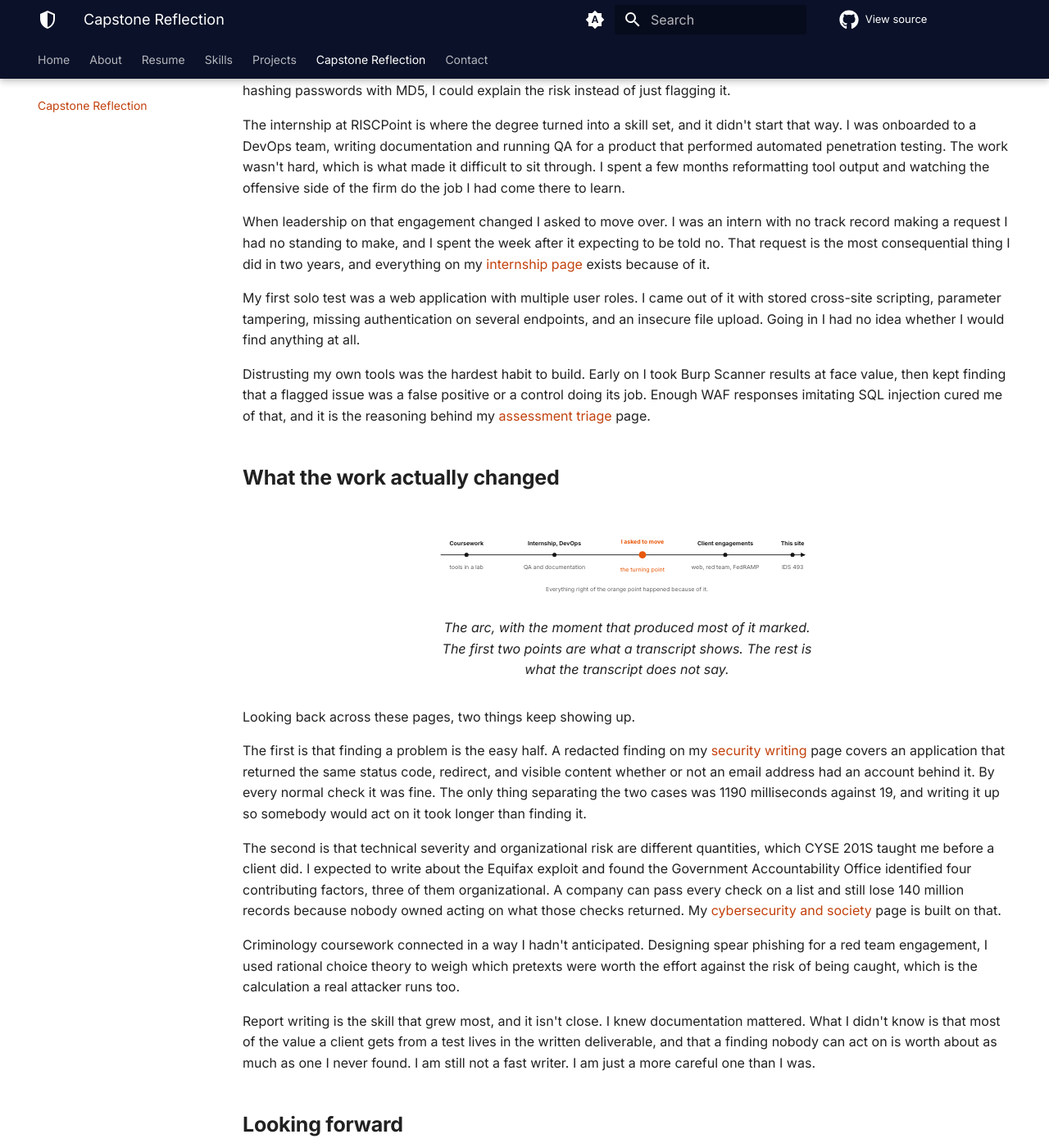
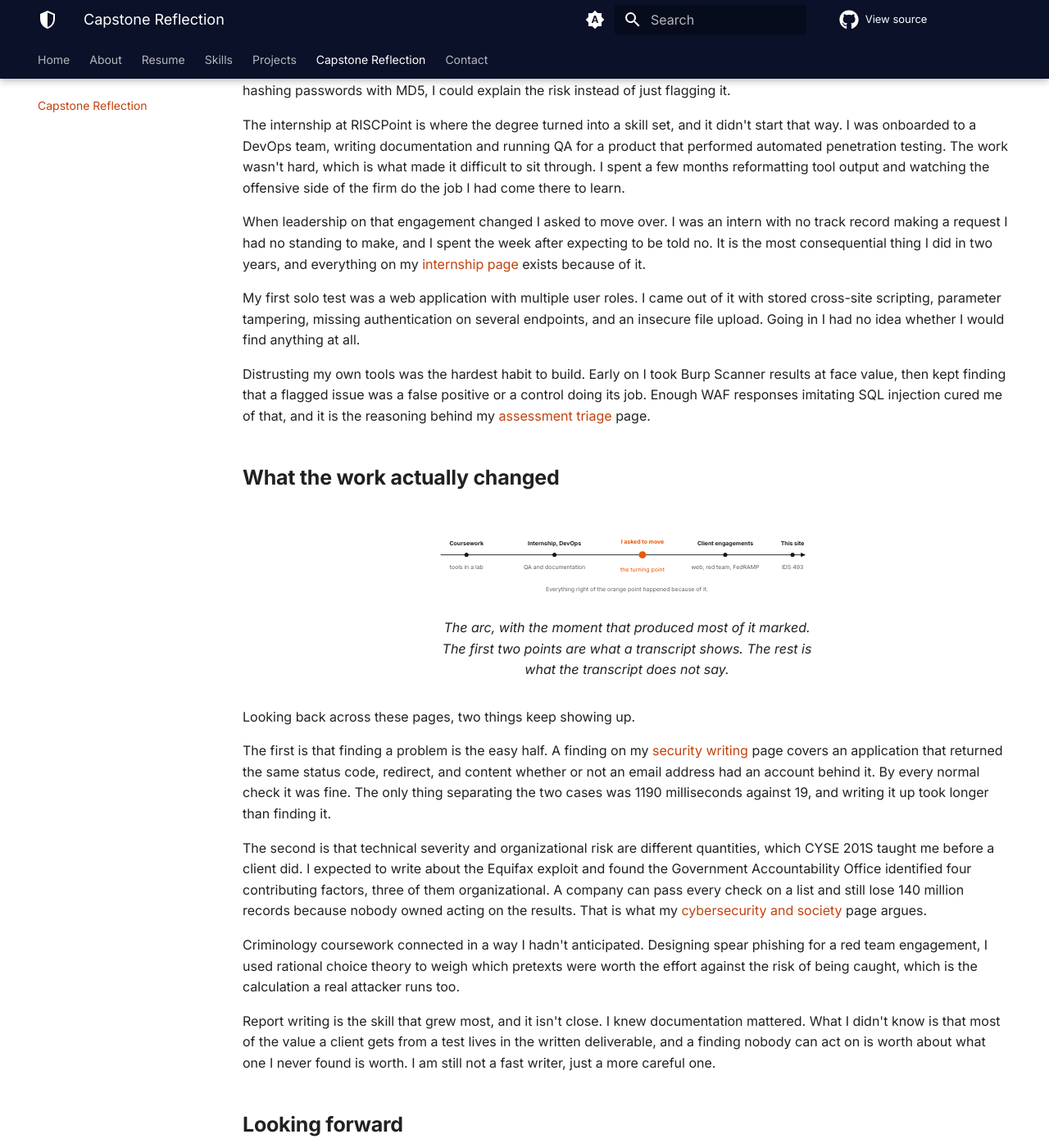
Before and after one commit to christianbai03/christianbai03.github.io, an MkDocs documentation site: the page built from docs/capstone.md, in a window 1280 px wide and 1400 px high, scrolled down 524 px. Shown: the whole window at 82% size. Built offline with MkDocs 1.6.1 and Material for MkDocs 9.7.7, drawn with Linux system fonts in a browser that asks for light colours; comment, search, counter and statistics services are not loaded; some of the changed text lies outside the part shown.

Commit message:
Rework the third portfolio lesson in the Capstone Reflection
Replaces the account of nearly publishing client documents with the
empty-evidence problem that actually drove the last month of work. Keeps
the links to the sanitized finding and the redacted rules of engagement,
and keeps the point about deciding what cannot be published.

Co-Authored-By: Claude Opus 5 <noreply@anthropic.com>
Claude-Session: https://claude.ai/code/session_01TBTKV1dWXwaGGfsUeneyBT

```diff
--- a/docs/capstone.md
+++ b/docs/capstone.md
@@ -35,9 +35,9 @@ the job I had come there to learn.
 
 When leadership on that engagement changed I asked to move over. I was an intern
 with no track record making a request I had no standing to make, and I spent the
-week after it expecting to be told no. That request is the most consequential
-thing I did in two years, and everything on my
-[internship page](projects/internship.md) exists because of it.
+week after expecting to be told no. It is the most consequential thing I did in
+two years, and everything on my [internship page](projects/internship.md) exists
+because of it.
 
 My first solo test was a web application with multiple user roles. I came out of
 it with stored cross-site scripting, parameter tampering, missing authentication
@@ -96,21 +96,20 @@ say.</figcaption>
 
 Looking back across these pages, two things keep showing up.
 
-The first is that finding a problem is the easy half. A redacted finding on my
+The first is that finding a problem is the easy half. A finding on my
 [security writing](competencies/security-writing.md) page covers an application
-that returned the same status code, redirect, and visible content whether or not
-an email address had an account behind it. By every normal check it was fine. The
+that returned the same status code, redirect, and content whether or not an
+email address had an account behind it. By every normal check it was fine. The
 only thing separating the two cases was 1190 milliseconds against 19, and
-writing it up so somebody would act on it took longer than finding it.
+writing it up took longer than finding it.
 
 The second is that technical severity and organizational risk are different
 quantities, which CYSE 201S taught me before a client did. I expected to write
 about the Equifax exploit and found the Government Accountability Office
 identified four contributing factors, three of them organizational. A company
 can pass every check on a list and still lose 140 million records because nobody
-owned acting on what those checks returned. My
-[cybersecurity and society](projects/cybersecurity-society.md) page is built on
-that.
+owned acting on the results. That is what my
+[cybersecurity and society](projects/cybersecurity-society.md) page argues.
 
 Criminology coursework connected in a way I hadn't anticipated. Designing spear
 phishing for a red team engagement, I used rational choice theory to weigh which
@@ -119,9 +118,9 @@ calculation a real attacker runs too.
 
 Report writing is the skill that grew most, and it isn't close. I knew
 documentation mattered. What I didn't know is that most of the value a client
-gets from a test lives in the written deliverable, and that a finding nobody can
-act on is worth about as much as one I never found. I am still not a fast
-writer. I am just a more careful one than I was.
+gets from a test lives in the written deliverable, and a finding nobody can act
+on is worth about what one I never found is worth. I am still not a fast writer,
+just a more careful one.
 
 ## Looking forward
 
@@ -154,14 +153,18 @@ grid while Skills was four stacked text blocks. I had no answer. I built them
 weeks apart and never looked at the two side by side, which is how most
 inconsistency happens.
 
-The third I expect to matter longest. Late in the term I wanted to publish real
-client documents as evidence. Reading them again, one was eight days past its
-testing window with the report undelivered, naming four client employees, a
-staging hostname, and a colleague's cell number. Stripping the names wouldn't
-have fixed it. What went up instead is a
-[sanitized finding](competencies/web-application-testing.md) and a redacted
-[rules of engagement](competencies/authorized-practice.md). Deciding what not to
-publish is the same judgment a scope agreement asks for.
+The third I expect to matter longest. Most of the way through the term I had
+pages I was proud of and nothing attached to them. Every competency page ended
+with an evidence heading and white space. A portfolio of claims with nothing
+behind it is what most portfolios already are, and mine was one without my
+noticing.
+
+Filling those sections was harder than finding material. I work on client
+engagements and almost none of it can be published as it stands. What went up is
+a [sanitized finding](competencies/web-application-testing.md) and a redacted
+[rules of engagement](competencies/authorized-practice.md), identifiers stripped
+and reasoning intact. Deciding what could not go up took longer than writing
+what did.
 
 My advice to anyone starting one of these is to write the thing you got wrong.
 My project pages name constraints that cost me hours before I understood them. I
```
